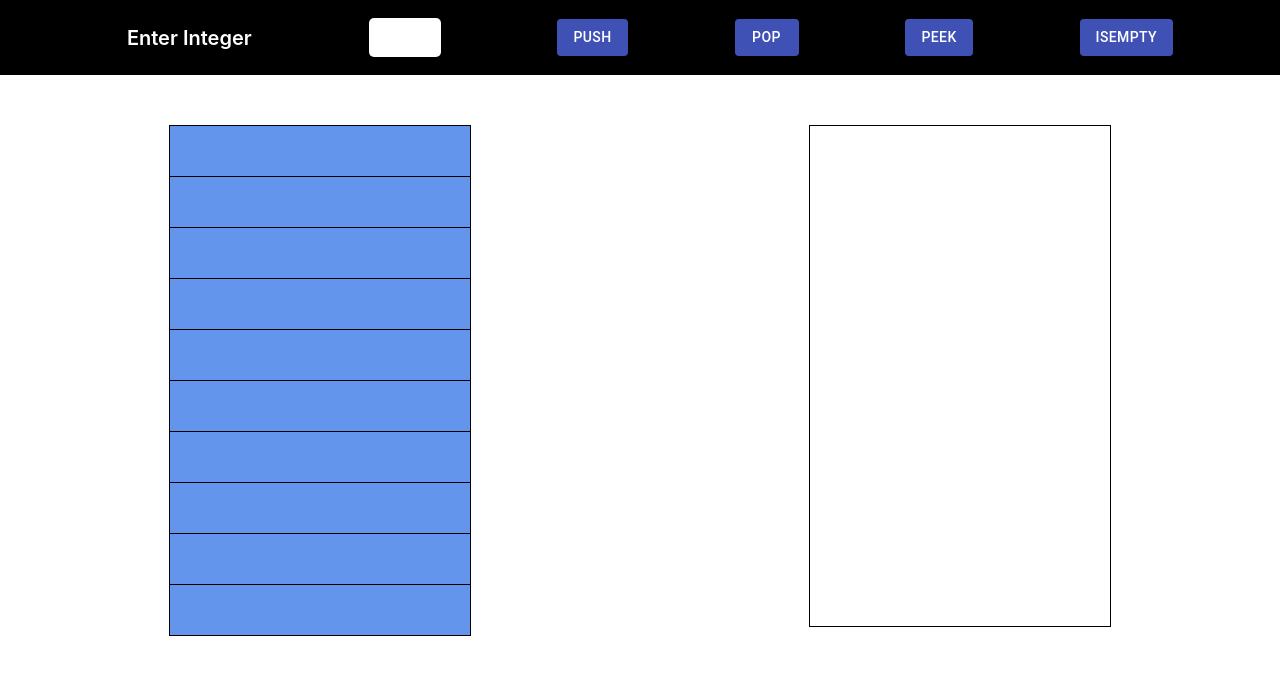
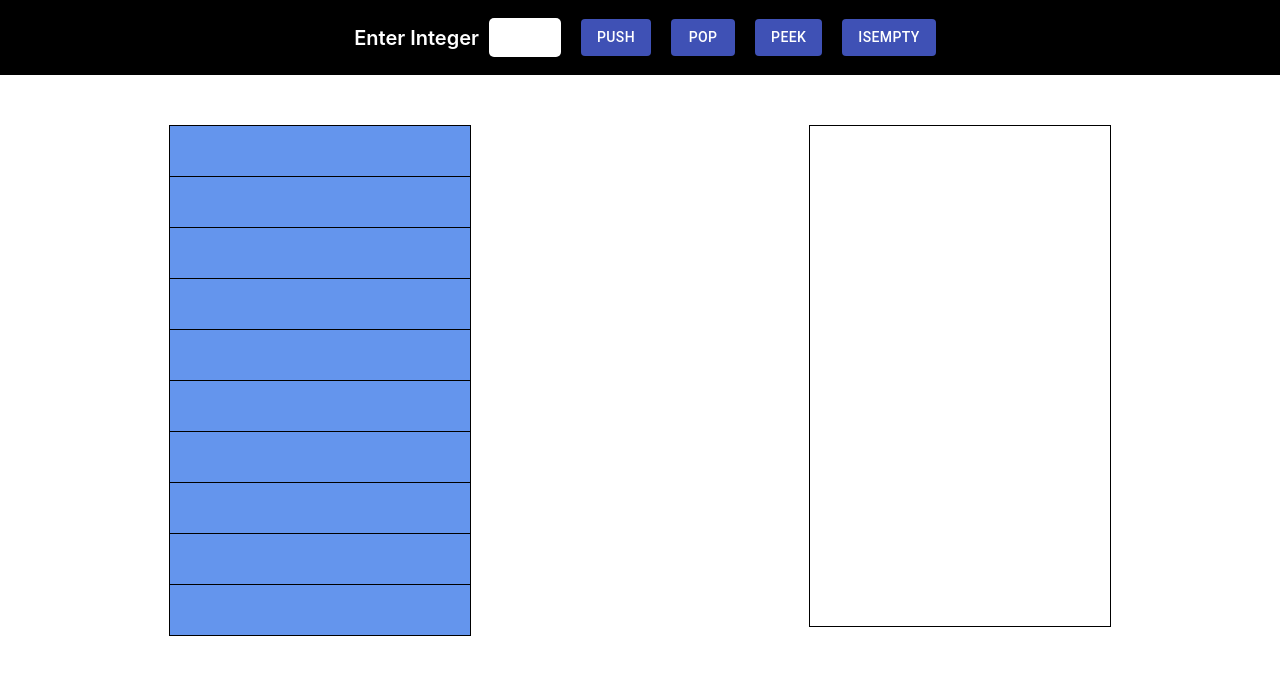
Before and after one commit to TerryHintz/stack_visualizer, a React (Create React App) app: page / in a window 1280 px wide. Shown: the top 674 px of the page. Built offline with nearby package versions, Linux system fonts and the light colour scheme.

Commit message:
header styling

```diff
--- a/src/Header.js
+++ b/src/Header.js
@@ -3,7 +3,6 @@ import './Stack.css';
 import Button from '@material-ui/core/Button';
 
 const funcs = [
-    'Push',
     'Pop',
     'Peek',
     'isEmpty',
@@ -13,16 +12,28 @@ class Header extends Component {
     render () {
         return (
             <div className='header'>
+                <div className='header-section-left'>
                     <span className='header-text'>{'Enter Integer'}</span>
                     <input
                         id='num-input'
                         type='text'
                         className='header-input'
                     />
+                    <Button
+                        className='header-button'
+                        color='primary'
+                        variant="contained"
+                        key={'Push'}
+                        onClick={() => this.props.handleButton('Push')}
+                    >
+                        {'Push'}
+                    </Button>
+                </div>
+                <div className='header-section'>
                     {funcs.map((func) => {
                         return (
                             <Button
-                            style={{color: 'white'}}
+                                className='header-button'
                                 color='primary'
                                 variant="contained"
                                 key={func}
@@ -33,6 +44,7 @@ class Header extends Component {
                         )
                     })}
                 </div>
+            </div>
         )
     }
 }
--- a/src/Stack.css
+++ b/src/Stack.css
@@ -28,8 +28,9 @@
 
 .header {
   height: 75px;
+  margin: 0 auto;
   display: flex;
-  justify-content: space-evenly;
+  justify-content: center;
   align-items: center;
   background-color: black;
   color: white;
@@ -52,3 +53,18 @@
   font-size: 20px;
   font-weight: 600;
 }
+
+.header-section {
+  display: flex;
+  align-items: center;
+}
+
+.header-section-left {
+  display: flex;
+  align-items: center;
+}
+
+.header-button {
+  color: white !important;
+  margin: 0 10px !important;
+}
```
Lines whose indentation alone changed are shown as unchanged.
